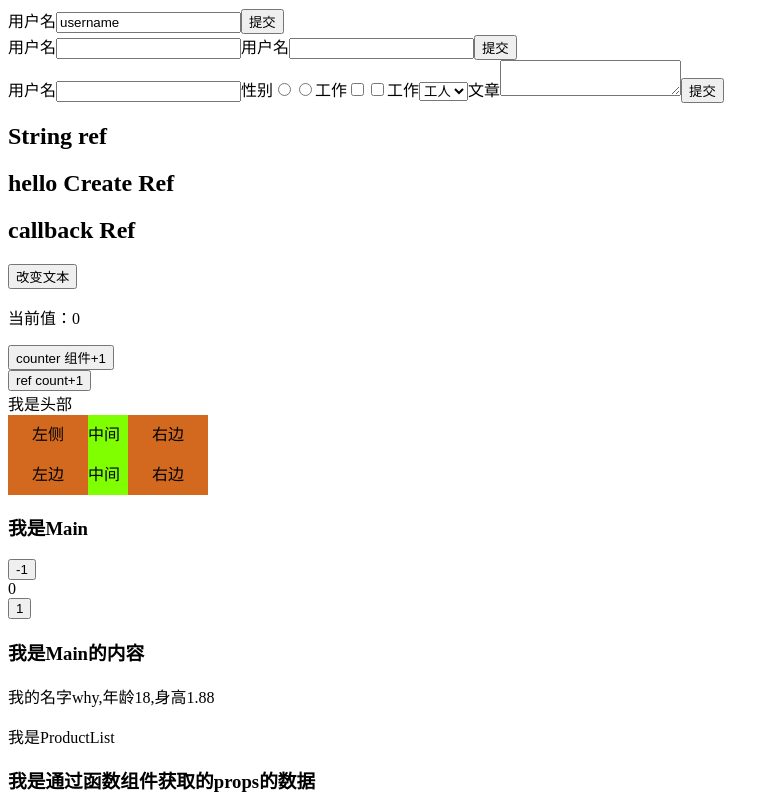
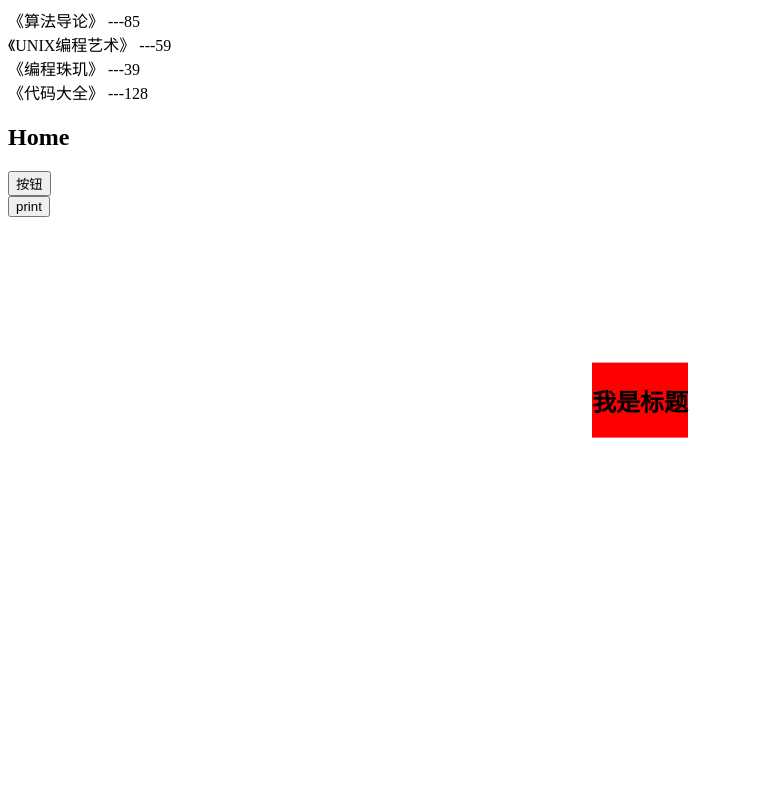
Before and after one commit to cherryhong1/create-react-app, a React (Create React App) app: page / in a window 1280 px wide. Shown: the top 800 px of the page, without its empty margins (0-779 px from the left). Built offline with nearby package versions, Linux system fonts and the light colour scheme.

Commit message:
高阶函数

```diff
--- a/public/index.html
+++ b/public/index.html
@@ -29,6 +29,7 @@
   <body>
     <noscript>You need to enable JavaScript to run this app.</noscript>
     <div id="root"></div>
+    <div id="modal"></div>
     <!--
       This HTML file is a template.
       If you open it directly in the browser, you will see an empty page.
--- a/src/App.js
+++ b/src/App.js
@@ -1,15 +1,21 @@
 import React, { Component } from "react";
-import Header from "./components/Header";
-import Main from "./components/Main";
-import Footer from "./components/Footer";
-import ContextProfile from "./context/ProfileApp"
-import ProfileMul from "./context/ProfileMul"
-import ProfileAppEvent from "./Event/ProfileApp";
-import PureComTest from "./components/PureCompTest";
-import Refs from "./components/refs";
-import FormJs from "./components/form";
-import Form2 from "./components/form2";
-import Form3 from "./components/form3";
+// import Header from "./components/Header";
+// import Main from "./components/Main";
+// import Footer from "./components/Footer";
+// import ContextProfile from "./context/ProfileApp"
+// import ProfileMul from "./context/ProfileMul"
+// import ProfileAppEvent from "./Event/ProfileApp";
+// import PureComTest from "./components/PureCompTest";
+// import Refs from "./components/refs";
+// import FormJs from "./components/form";
+// import Form2 from "./components/form2";
+// import Form3 from "./components/form3";
+// import Hoc from "./components/hoc";
+// import LifeCycle from "./page/lifeCycle";
+// import Auth from "./page/auth";
+import Forword from "./page/forword";
+import Fragment1 from "./page/fragment";
+import Model from "./page/Model";
 import "./style/index.css"
 export default class App extends Component {
   constructor(props) {
@@ -19,6 +25,15 @@ export default class App extends Component {
   render() {
     return (
       <div>
+        <Model>
+          <h2>我是标题</h2>
+        </Model>
+        <React.StrictMode>        <Fragment1></Fragment1></React.StrictMode>
+
+        <Forword></Forword>
+         {/*<LifeCycle></LifeCycle>
+        <Auth></Auth>
+        <Hoc></Hoc>
         <Form3></Form3>
         <Form2></Form2>
         <FormJs></FormJs>
@@ -29,7 +44,7 @@ export default class App extends Component {
         <ContextProfile></ContextProfile>
         <ProfileMul></ProfileMul>
         <ProfileAppEvent></ProfileAppEvent>
-        <PureComTest></PureComTest>
+        <PureComTest></PureComTest> */}
       </div>
     );
   }
--- /dev/null
+++ b/src/components/hoc.js
@@ -0,0 +1,22 @@
+import { PureComponent } from "react/cjs/react.production.min";
+import Hoc2 from "./hoc2"
+import Hoc3 from "./hoc3"
+ class Header extends PureComponent{
+  render() {
+    const {name,age} = this.props;
+    return (
+      <div>header--{name} ---{age}</div>
+    )
+  }
+}
+export default class Hoc extends PureComponent{
+  render() {
+    return (
+      <div>
+        <Hoc3></Hoc3>
+        <Hoc2></Hoc2>
+        <Header name="why" age={18}></Header>
+      </div>
+    )
+  }
+}
--- /dev/null
+++ b/src/page/Model.js
@@ -0,0 +1,11 @@
+import React, { PureComponent } from 'react'
+import ReactDOM from 'react-dom'
+
+export default class Model extends PureComponent {
+  constructor(props) {
+    super(props)
+  }
+  render() {
+    return ReactDOM.createPortal(this.props.children,document.getElementById('modal'))
+  }
+}
--- /dev/null
+++ b/src/page/auth.js
@@ -0,0 +1,26 @@
+import  {PureComponent} from "react"
+function loginAuth(Page){
+  return props=>{
+    if(props.isLogin){
+      return <Page></Page>
+    }else{
+      return <LoginPage></LoginPage>
+    }
+  }
+}
+function LoginPage() {
+  return <h2>LoginPage</h2>
+}
+function CartPage(){
+  return <h2>CartPage--auth</h2>
+}
+const LoginCartAuth = loginAuth(CartPage)
+export default class App extends PureComponent{
+  render() {
+    return (
+      <div>
+        <LoginCartAuth isLogin={true}></LoginCartAuth>
+      </div>
+    )
+  }
+}
--- /dev/null
+++ b/src/page/forword.js
@@ -0,0 +1,25 @@
+import React, { forwardRef, PureComponent } from "react";
+import { createRef } from "react/cjs/react.development";
+const Home =forwardRef(function (props,ref) {
+  return (
+    <div>
+      <h2 ref={ref}>Home</h2>
+      <button>按钮</button>
+    </div>
+  );
+})
+export default class forword extends PureComponent {
+  constructor(props) {
+    super(props)
+    this.homeRef = createRef()
+  }
+  render() {
+    return <div>
+      <Home ref={this.homeRef}></Home>
+      <button onClick={e=>this.print()}>print</button>
+    </div>;
+  }
+  print() {
+    console.log(this.homeRef.current)
+  }
+}
--- /dev/null
+++ b/src/page/fragment.js
@@ -0,0 +1,57 @@
+import React, { PureComponent } from 'react'
+import { Fragment } from 'react/cjs/react.production.min'
+
+export default class fragment extends PureComponent {
+  constructor(props){
+    super(props)
+    this.state = {
+      books: [
+        {
+          id: 1,
+          name: '《算法导论》',
+          date: '2006-9',
+          price: 85.00,
+          count: 1
+        },
+        {
+          id: 2,
+          name: '《UNIX编程艺术》',
+          date: '2006-2',
+          price: 59.00,
+          count: 1
+        },
+        {
+          id: 3,
+          name: '《编程珠玑》',
+          date: '2008-10',
+          price: 39.00,
+          count: 1
+        },
+        {
+          id: 4,
+          name: '《代码大全》',
+          date: '2006-3',
+          price: 128.00,
+          count: 1
+        },
+      ]
+    }
+
+  }
+  render() {
+    const {books} = this.state
+    return (
+      <div>
+      {
+        books.map((item)=>{
+          return (
+            <Fragment  key={item.id}>
+            <div>{item.name} ---{item.price}</div>
+            </Fragment>
+          )
+        })
+      }
+      </div>
+    )
+  }
+}
--- /dev/null
+++ b/src/page/lifeCycle.js
@@ -0,0 +1,45 @@
+import React, { PureComponent } from 'react'
+function loginTime(WrapCom){
+  return class extends PureComponent{
+    UNSAFE_componentWillMount() {
+      this.begin = Date.now()
+    }
+    componentDidMount() {
+      this.end = Date.now()
+      const interval = this.end-this.begin
+      console.log(`wrapCom渲染使用时间interval`, interval)
+    }
+    render() {
+      return (
+        <WrapCom {...this.props}></WrapCom>
+      )
+    }
+  }
+}
+function Home() {
+  return (
+    <div>
+      <h2>home</h2>
+    </div>
+  )
+}
+function Detail() {
+  return (
+    <div>
+      <h3>detail</h3>
+
+    </div>
+  )
+}
+const HomeLoginTime= loginTime(Home)
+const DetailLoginTime = loginTime(Detail)
+export default class lifeCycle extends PureComponent {
+  render(){
+    return (
+      <div>
+        <HomeLoginTime></HomeLoginTime>
+        <DetailLoginTime></DetailLoginTime>
+      </div>
+    )
+  }
+}
--- a/src/style/index.css
+++ b/src/style/index.css
@@ -29,3 +29,10 @@
   flex: 1;
   background-color: chartreuse;
 }
+#modal {
+  position: fixed;
+  left: 50%;
+  top: 50%;
+  transform: translate(-50%, -50%);
+  background-color: red;
+}
--- /dev/null
+++ b/src/utils/hoc.js
@@ -0,0 +1,4 @@
+function enhanceProps(wrappercon,otherProps){
+  return props=><wrappercon {...props} {...otherProps}></wrappercon>
+}
+export default enhanceProps
```
Also changed, not shown: src/components/hoc2.js (added, +45 -0 lines), src/components/hoc3.js (added, +41 -0 lines).
